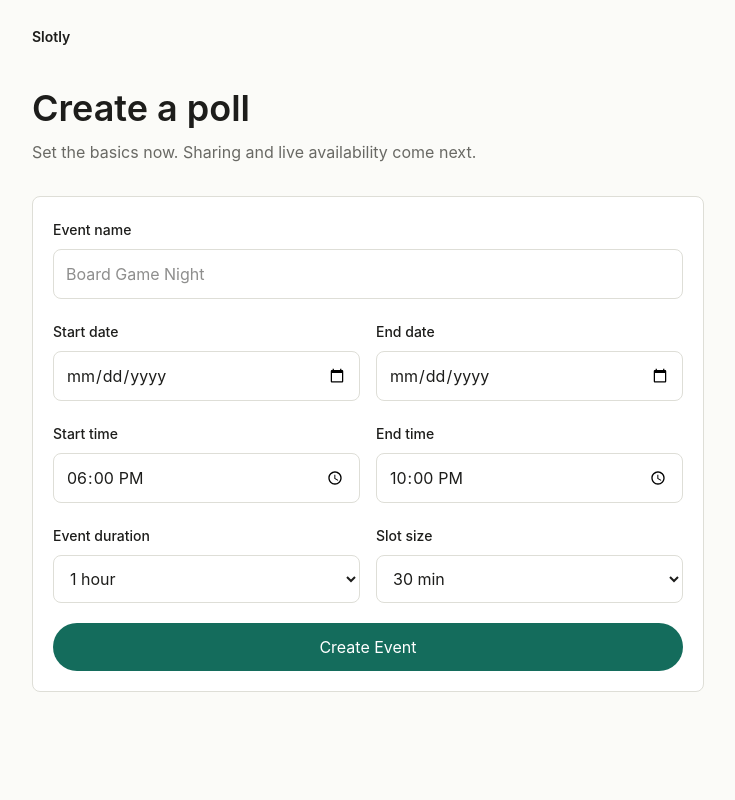
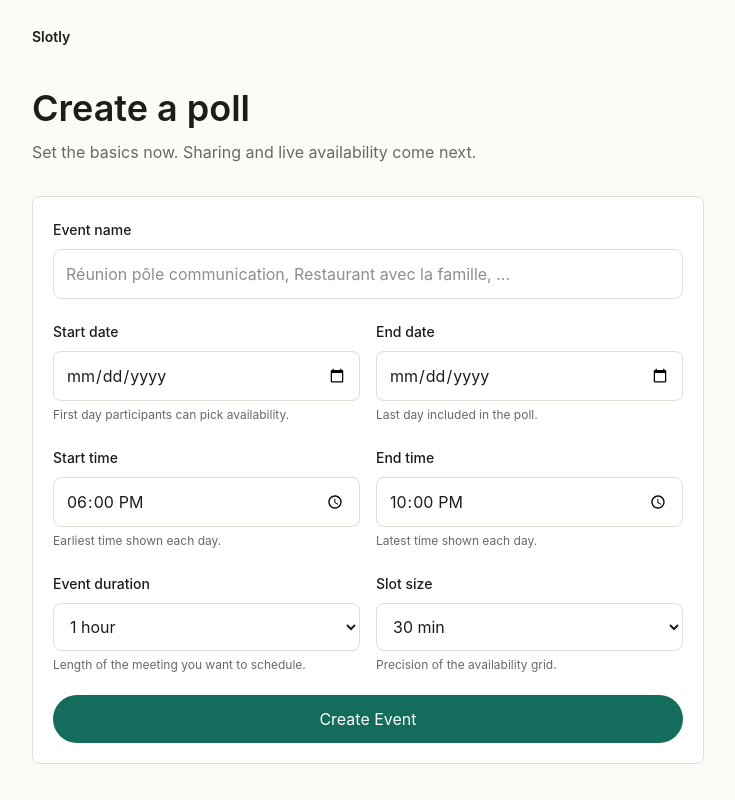
Before and after one commit to atzmael/slotly, a Next.js app: page /new in a window 1280 px wide. Shown: the whole page, without its empty margins (272-1007 px from the left). Built offline with nearby package versions, Linux system fonts and the light colour scheme.

Commit message:
fix: polish create poll copy

```diff
--- a/ADR/slotly.md
+++ b/ADR/slotly.md
@@ -25,22 +25,22 @@ Regles de maintenance :
 
 ## Index ADR
 
-| Fichier | Source de verite pour |
-|---------|----------------------|
-| [`slotly/README.md`](./slotly/README.md) | Index des ADR Slotly et regles de maintenance |
-| [`slotly/architecture.md`](./slotly/architecture.md) | Stack, architecture cible, strategie d'implementation |
-| [`slotly/feature-checklist.md`](./slotly/feature-checklist.md) | Checklist obligatoire pour developper une feature |
-| [`slotly/schema.md`](./slotly/schema.md) | Modele conceptuel DB |
-| [`slotly/admin-testing.md`](./slotly/admin-testing.md) | Debug futur, fixtures, tests unitaires et e2e |
-| [`slotly/observability.md`](./slotly/observability.md) | Erreurs production, logs, analytics, privacy |
-| [`slotly/monetization.md`](./slotly/monetization.md) | Strategie de monetisation future et protections du coeur gratuit |
-| [`slotly-ux.md`](./slotly-ux.md) | Interfaces, flows UX, etats, feedbacks |
+| Fichier                                                        | Source de verite pour                                            |
+| -------------------------------------------------------------- | ---------------------------------------------------------------- |
+| [`slotly/README.md`](./slotly/README.md)                       | Index des ADR Slotly et regles de maintenance                    |
+| [`slotly/architecture.md`](./slotly/architecture.md)           | Stack, architecture cible, strategie d'implementation            |
+| [`slotly/feature-checklist.md`](./slotly/feature-checklist.md) | Checklist obligatoire pour developper une feature                |
+| [`slotly/schema.md`](./slotly/schema.md)                       | Modele conceptuel DB                                             |
+| [`slotly/admin-testing.md`](./slotly/admin-testing.md)         | Debug futur, fixtures, tests unitaires et e2e                    |
+| [`slotly/observability.md`](./slotly/observability.md)         | Erreurs production, logs, analytics, privacy                     |
+| [`slotly/monetization.md`](./slotly/monetization.md)           | Strategie de monetisation future et protections du coeur gratuit |
+| [`slotly-ux.md`](./slotly-ux.md)                               | Interfaces, flows UX, etats, feedbacks                           |
 
 ---
 
 ## Vision
 
-Slotly est une alternative moderne a When2Meet, centree sur une UX mobile-first, une participation instantanee, la gestion automatique des fuseaux horaires et le classement automatique des meilleurs creneaux.
+Slotly est une alternative moderne aux outils de disponibilite historiques, centree sur une UX mobile-first, une participation instantanee, la gestion automatique des fuseaux horaires et le classement automatique des meilleurs creneaux.
 
 Promesse coeur :
 
@@ -52,7 +52,7 @@ Objectifs produit MVP :
 2. Renseigner ses disponibilites en moins de 30 secondes.
 3. Identifier le meilleur creneau en moins de 5 secondes.
 
-Le produit doit paraitre beaucoup plus rapide et clair que When2Meet, sans perdre sa simplicite.
+Le produit doit paraitre beaucoup plus rapide et clair que les outils de disponibilite historiques, sans perdre sa simplicite.
 
 ---
 
--- a/src/app/globals.css
+++ b/src/app/globals.css
@@ -34,7 +34,12 @@ body {
   background: var(--background);
   color: var(--foreground);
   font-family:
-    Inter, ui-sans-serif, system-ui, -apple-system, BlinkMacSystemFont, "Segoe UI",
+    Inter,
+    ui-sans-serif,
+    system-ui,
+    -apple-system,
+    BlinkMacSystemFont,
+    "Segoe UI",
     sans-serif;
 }
 
@@ -157,3 +162,11 @@ a[href]:active {
     color: var(--success-text);
   }
 }
+
+a.sl-button-primary {
+  color: var(--primary-foreground);
+}
+
+a.sl-button-primary:hover {
+  color: var(--primary-foreground);
+}
--- a/src/app/new/new-poll-form.tsx
+++ b/src/app/new/new-poll-form.tsx
@@ -72,7 +72,7 @@ export function NewPollForm() {
           defaultValue={state.values.title}
           maxLength={80}
           name="title"
-          placeholder="Board Game Night"
+          placeholder="Réunion pôle communication, Restaurant avec la famille, ..."
           required
           type="text"
         />
@@ -88,6 +88,9 @@ export function NewPollForm() {
             required
             type="date"
           />
+          <span className="mt-1 block text-xs leading-5 text-[var(--muted)]">
+            First day participants can pick availability.
+          </span>
         </label>
         <label className="block">
           <span className="text-sm font-medium">End date</span>
@@ -98,6 +101,9 @@ export function NewPollForm() {
             required
             type="date"
           />
+          <span className="mt-1 block text-xs leading-5 text-[var(--muted)]">
+            Last day included in the poll.
+          </span>
         </label>
       </div>
 
@@ -111,6 +117,9 @@ export function NewPollForm() {
             required
             type="time"
           />
+          <span className="mt-1 block text-xs leading-5 text-[var(--muted)]">
+            Earliest time shown each day.
+          </span>
         </label>
         <label className="block">
           <span className="text-sm font-medium">End time</span>
@@ -121,6 +130,9 @@ export function NewPollForm() {
             required
             type="time"
           />
+          <span className="mt-1 block text-xs leading-5 text-[var(--muted)]">
+            Latest time shown each day.
+          </span>
         </label>
       </div>
 
@@ -138,6 +150,9 @@ export function NewPollForm() {
               </option>
             ))}
           </select>
+          <span className="mt-1 block text-xs leading-5 text-[var(--muted)]">
+            Length of the meeting you want to schedule.
+          </span>
         </label>
         <label className="block">
           <span className="text-sm font-medium">Slot size</span>
@@ -152,6 +167,9 @@ export function NewPollForm() {
               </option>
             ))}
           </select>
+          <span className="mt-1 block text-xs leading-5 text-[var(--muted)]">
+            Precision of the availability grid.
+          </span>
         </label>
       </div>
 
--- a/src/app/page.tsx
+++ b/src/app/page.tsx
@@ -12,10 +12,7 @@ export default function HomePage() {
       <section className="mx-auto flex min-h-[calc(100vh-3rem)] w-full max-w-5xl flex-col justify-between">
         <header className="flex items-center justify-between">
           <span className="text-lg font-semibold tracking-normal">Slotly</span>
-          <Link
-            className="sl-button sl-button-secondary"
-            href="/new"
-          >
+          <Link className="sl-button sl-button-secondary" href="/new">
             Create Poll
           </Link>
         </header>
@@ -23,7 +20,7 @@ export default function HomePage() {
         <div className="grid gap-10 py-16 lg:grid-cols-[1.05fr_0.95fr] lg:items-center">
           <div className="max-w-2xl">
             <p className="mb-4 text-sm font-semibold uppercase text-[var(--primary)]">
-              When2Meet, rebuilt for phones
+              Fast planning, built for phones
             </p>
             <h1 className="max-w-3xl text-5xl font-semibold leading-[1.02] tracking-normal sm:text-7xl">
               Find the best time without the spreadsheet feeling.
```
